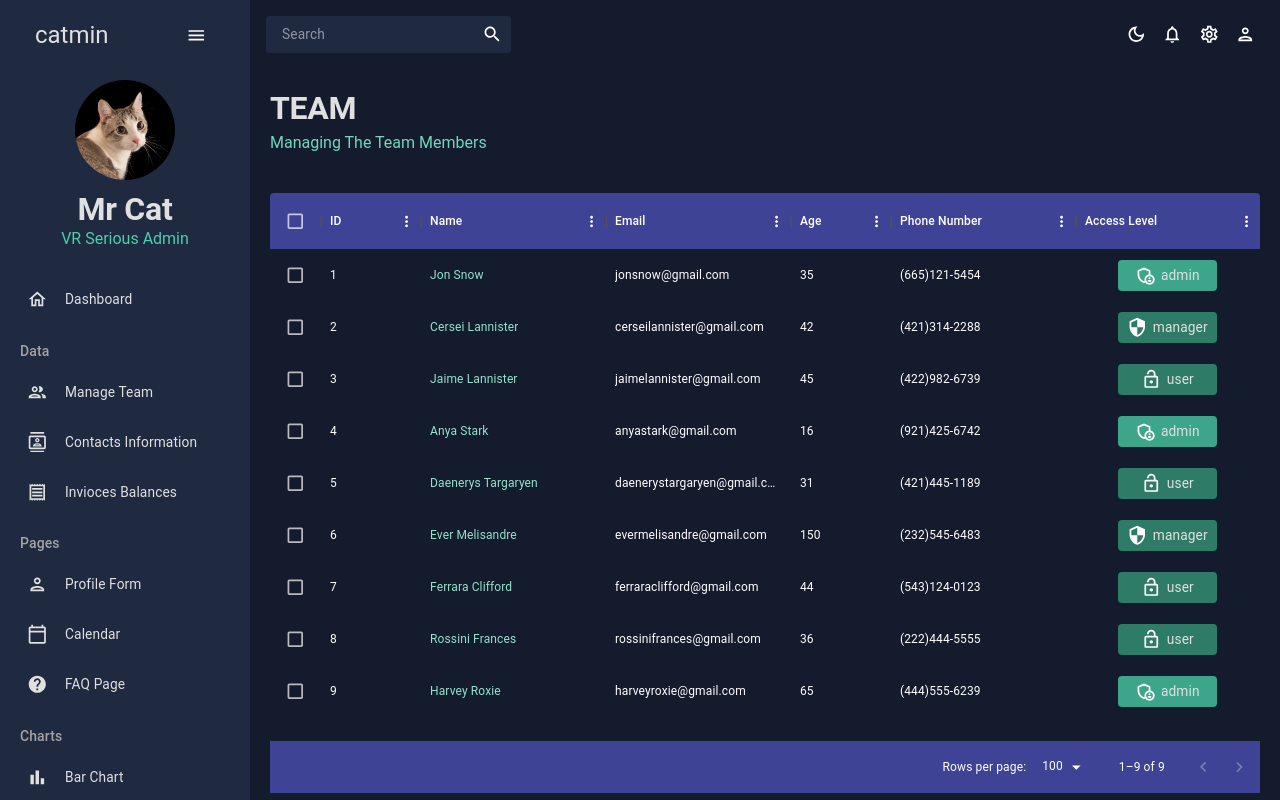
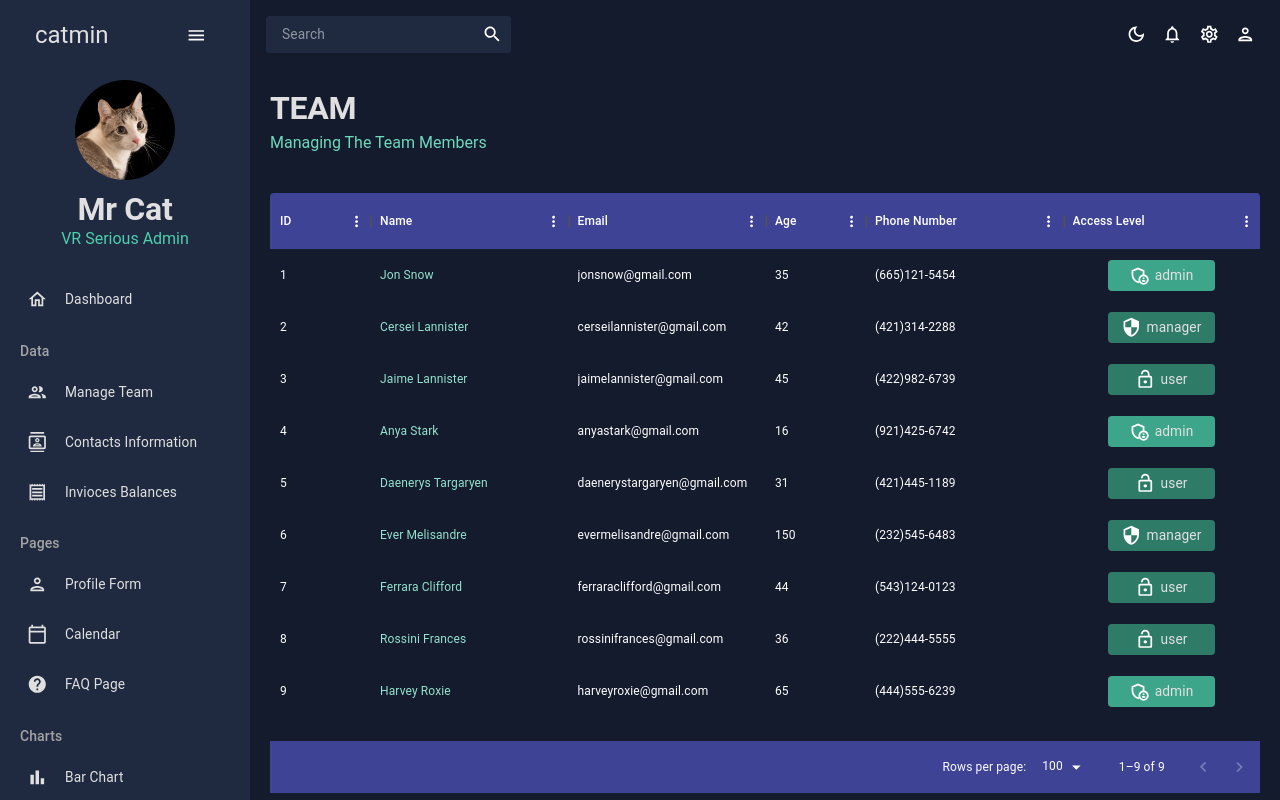
Before and after one commit to Ohleh/react-admin, a React (Create React App) app: page /team in a window 1280 px wide. Shown: the top 800 px of the page. Built offline with nearby package versions, Linux system fonts and the light colour scheme.

Commit message:
checkbox delete

```diff
--- a/src/scenes/contacts/index.jsx
+++ b/src/scenes/contacts/index.jsx
@@ -63,10 +63,6 @@ const Contacts = () => {
           "& .name-column--cell": {
             color: colors.greenAccent[300],
           },
-          //   "& .MuiDataGrid-columnHeaders": {
-          //     backgroundColor: colors.blueAccent[700],
-          //     borderBottom: "none",
-          //   },
           "$ .MuiDataGrid-virtualScroller": {
             backgroundColor: colors.primary[400],
           },
--- a/src/scenes/team/index.jsx
+++ b/src/scenes/team/index.jsx
@@ -103,7 +103,7 @@ const Team = () => {
           },
         }}
       >
-        <DataGrid checkboxSelection rows={mockDataTeam} columns={columns} />
+        <DataGrid rows={mockDataTeam} columns={columns} />
       </Box>
     </Box>
   );
```
